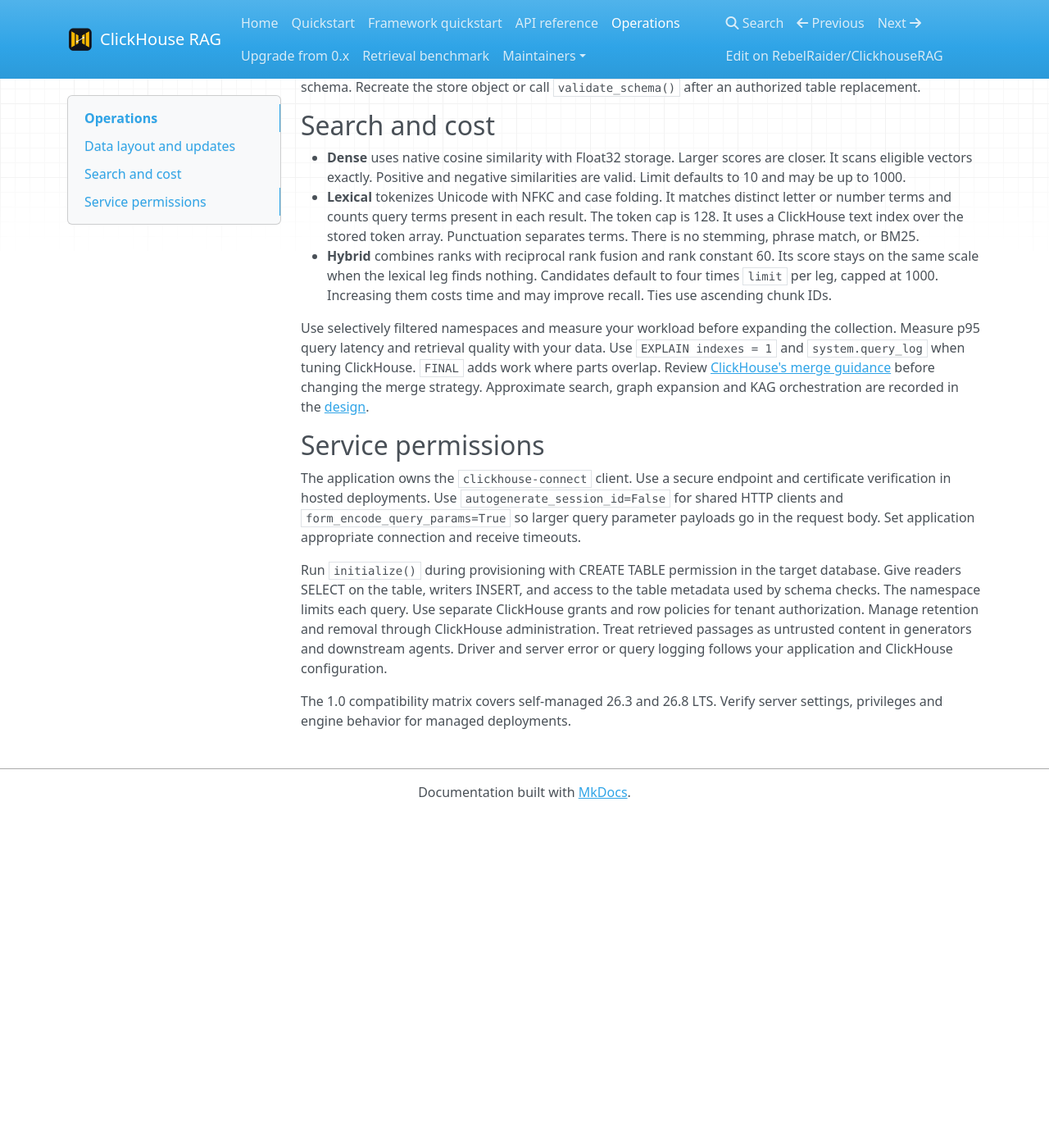
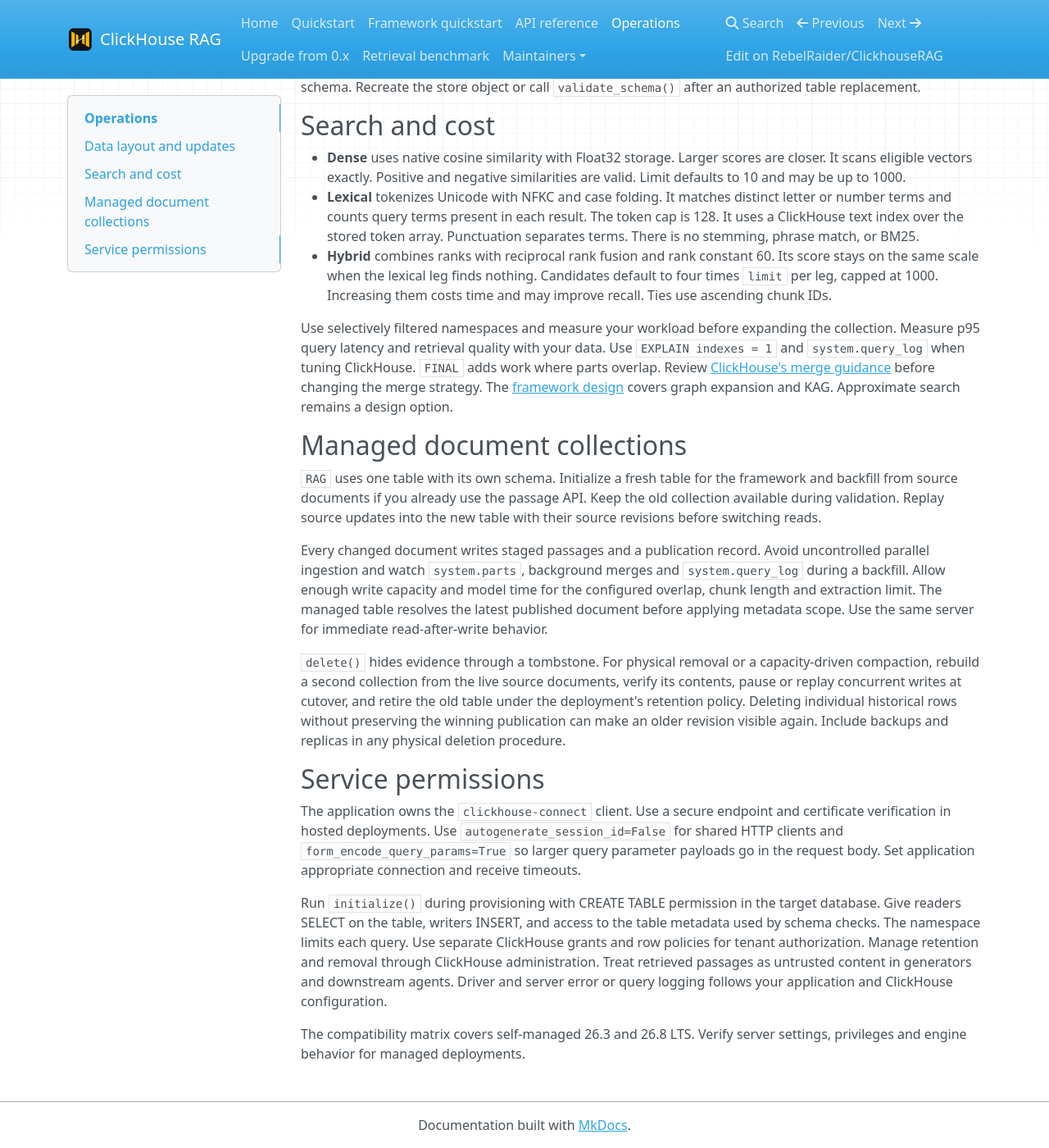
Before and after one commit to RebelRaider/ClickhouseRAG, an MkDocs documentation site: the page built from docs/operations.md, in a window 1280 px wide and 1400 px high, scrolled down 447 px. Shown: the whole window at 82% size. Built offline with MkDocs 1.6.1, drawn with Linux system fonts in a browser that asks for light colours; nearby versions of some CDN libraries; before the commit the page ends 1441 px from its top, so only the background shows below that.

Commit message:
docs: prepare framework adoption and release candidate metadata

```diff
--- a/docs/operations.md
+++ b/docs/operations.md
@@ -42,8 +42,30 @@ the collection. Measure p95 query latency and retrieval quality with your data.
 Use `EXPLAIN indexes = 1` and `system.query_log` when tuning ClickHouse.
 `FINAL` adds work where parts overlap. Review
 [ClickHouse's merge guidance](https://clickhouse.com/resources/engineering/clickhouse-optimize-table-final)
-before changing the merge strategy. Approximate search, graph expansion and
-KAG orchestration are recorded in the [design](maintainer/design.md).
+before changing the merge strategy. The [framework design](maintainer/framework.md)
+covers graph expansion and KAG. Approximate search remains a design option.
+
+## Managed document collections
+
+`RAG` uses one table with its own schema. Initialize a fresh table for the
+framework and backfill from source documents if you already use the passage
+API. Keep the old collection available during validation. Replay source
+updates into the new table with their source revisions before switching reads.
+
+Every changed document writes staged passages and a publication record.
+Avoid uncontrolled parallel ingestion and watch `system.parts`, background
+merges and `system.query_log` during a backfill. Allow enough write capacity
+and model time for the configured overlap, chunk length and extraction limit.
+The managed table resolves the latest published document before applying
+metadata scope. Use the same server for immediate read-after-write behavior.
+
+`delete()` hides evidence through a tombstone. For physical removal or a
+capacity-driven compaction, rebuild a second collection from the live source
+documents, verify its contents, pause or replay concurrent writes at cutover,
+and retire the old table under the deployment's retention policy. Deleting
+individual historical rows without preserving the winning publication can
+make an older revision visible again. Include backups and replicas in any
+physical deletion procedure.
 
 ## Service permissions
 
@@ -62,5 +84,5 @@ Treat retrieved passages as untrusted content in generators and downstream
 agents. Driver and server error or query logging follows your application and
 ClickHouse configuration.
 
-The 1.0 compatibility matrix covers self-managed 26.3 and 26.8 LTS. Verify
+The compatibility matrix covers self-managed 26.3 and 26.8 LTS. Verify
 server settings, privileges and engine behavior for managed deployments.
```
Also changed, not shown: README.md (+9 -5 lines), docs/index.md (+7 -7 lines), pyproject.toml (+8 -1 lines).
